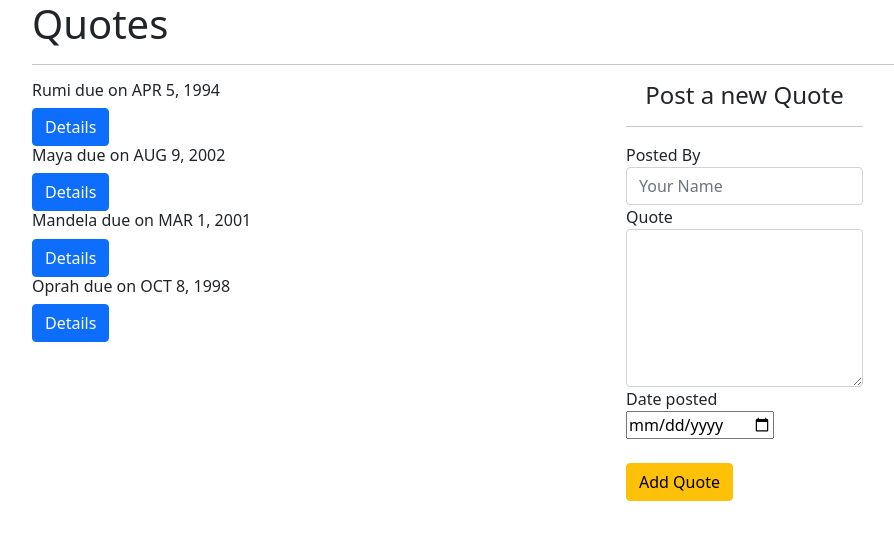
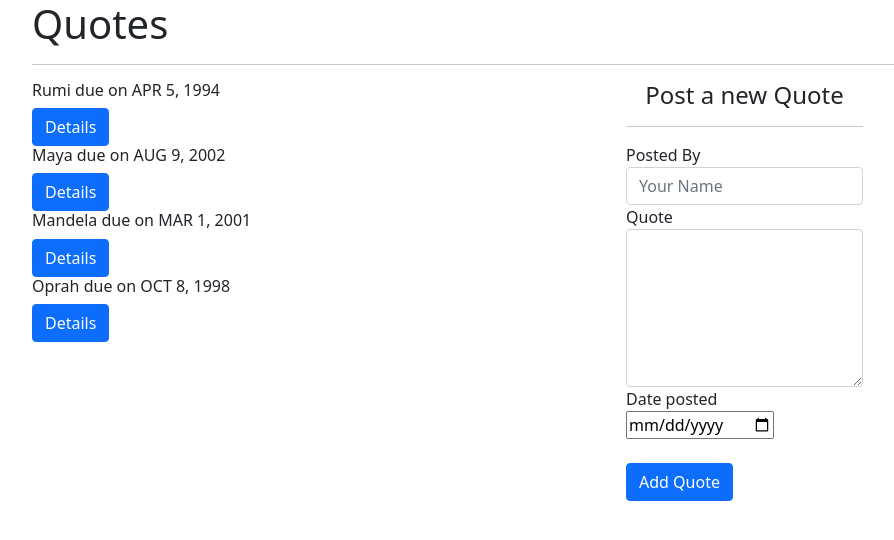
Before and after one commit to halima254/quotes, an Angular app in the folder Quotes/: page / in a window 1280 px wide. Shown: the top 540 px of the page, without its empty margins (50-944 px from the left). Built offline with nearby package versions, Linux system fonts and the light colour scheme.

Commit message:
add form changes

```diff
--- a/Quotes/src/app/quote-form/quote-form.component.html
+++ b/Quotes/src/app/quote-form/quote-form.component.html
@@ -39,7 +39,7 @@
 
         </div>
       </form><br>
-      <button type="submit" class="btn btn-warning"> Add Quote</button>
+      <button type="submit" class="btn btn-primary"> Add Quote</button>
     </div>
   </div>
 </div>
--- a/Quotes/src/app/quote/quote.component.ts
+++ b/Quotes/src/app/quote/quote.component.ts
@@ -24,7 +24,7 @@
   addNewQuote(quote:any){
     let quoteLength = this.quotes.length;
     quote.id = quoteLength+1;
-    quote.postedDate= new Date (quote.completeDate)
+    quote.postedDate= new Date (quote.postedDate)
     this.quotes.push(quote)
   }
   toggleDetails(index:any){
--- a/Quotes/src/styles.css
+++ b/Quotes/src/styles.css
@@ -1,4 +1 @@
 @import "~bootstrap/dist/css/bootstrap.css"
-
-
-/* You can add global styles to this file, and also import other style files */
```
